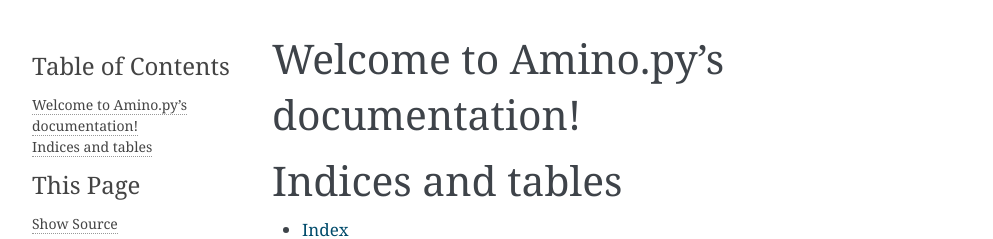
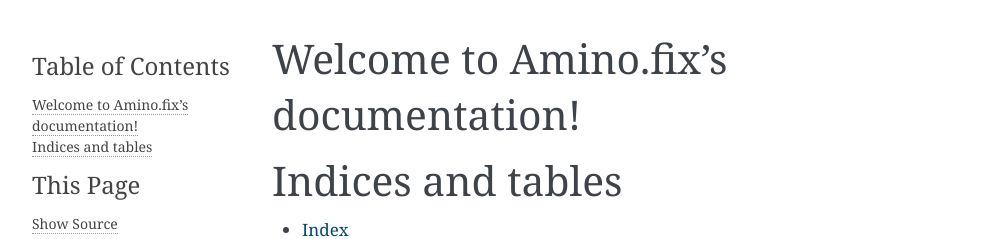
Before and after one commit to Minori101/Amino.fix, a Sphinx documentation site: the page built from docs/index.rst, in a window 1280 px wide. Shown: the top 239 px of the page, without its empty margins (148-1141 px from the left). Built offline with Sphinx 7.4.7, drawn with Linux system fonts in a browser that asks for light colours; pages that are not in the unit, such as notebooks, are missing from menus.

Commit message:
Update index.rst

```diff
--- a/docs/index.rst
+++ b/docs/index.rst
@@ -1,11 +1,11 @@
 .. _index:
 
-.. Amino.py documentation master file, created by
+.. Amino.fix documentation master file, created by
    sphinx-quickstart on Thu Aug 13 14:42:12 2020.
    You can adapt this file completely to your liking, but it should at least
    contain the root `toctree` directive.
 
-Welcome to Amino.py's documentation!
+Welcome to Amino.fix's documentation!
 ====================================
 
 .. toctree::
```
